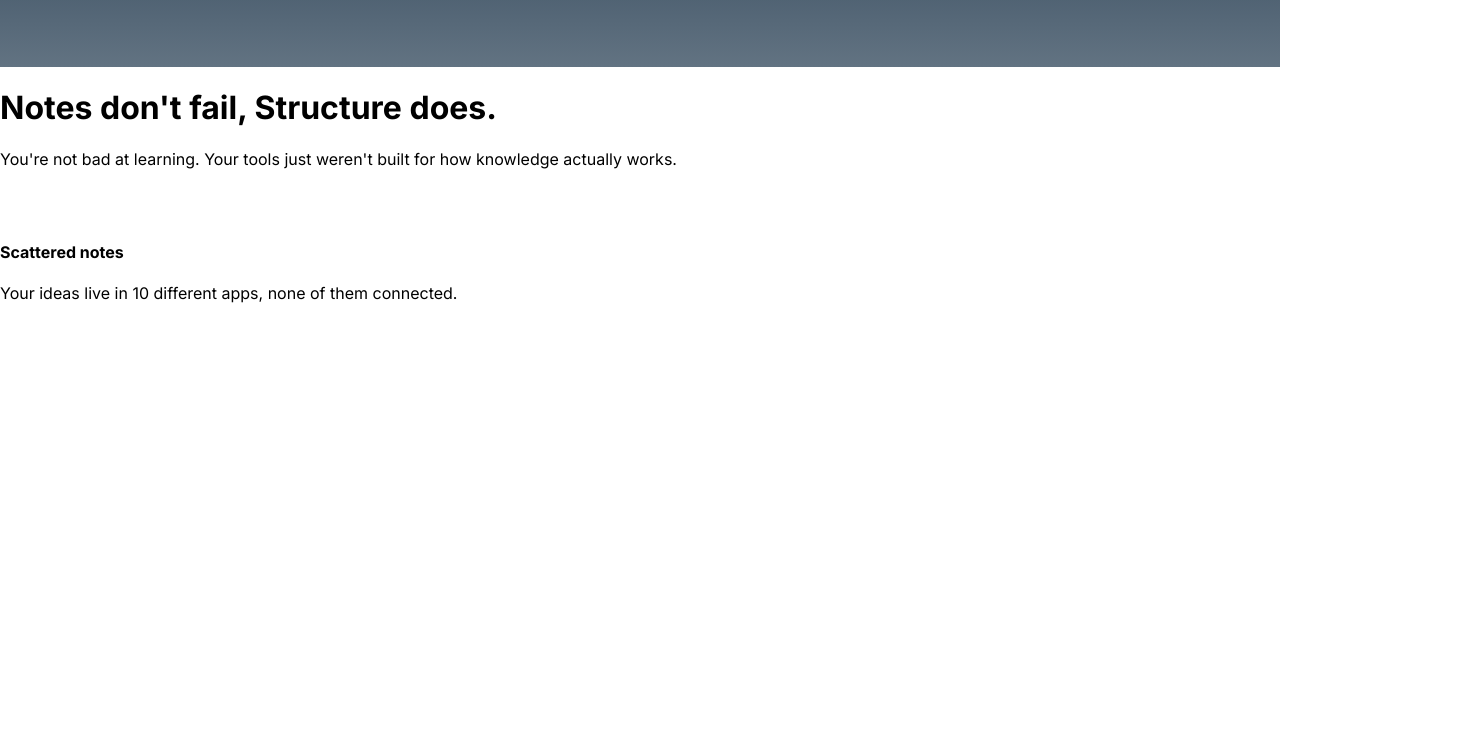
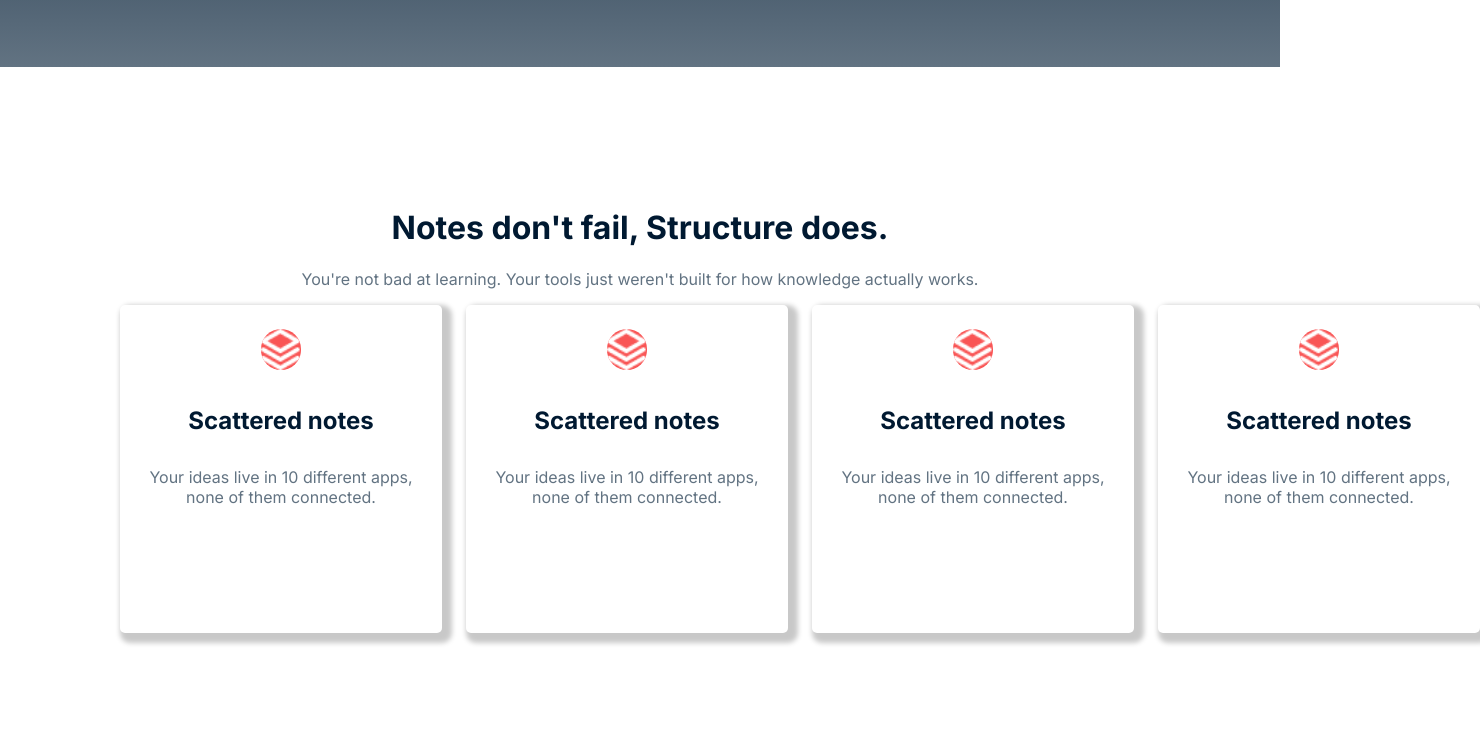
Before and after one commit to josimmss-git/PH-Asignment-1, a plain HTML site: page index.html in a window 1280 px wide. Shown: the part 408-1140 px from the top of the page, 1480 px wide, since content can reach past the window. Before the commit the page ends 800 px from the top, so only its background shows below. Drawn offline with Linux system fonts and the light colour scheme.

Commit message:
apps section design done according to the figma file

```diff
--- a/index.html
+++ b/index.html
@@ -70,18 +70,67 @@
         <p>You're not bad at learning. Your tools just weren't built for how knowledge actually works.</p>
       </div>
       <div class="apps-box">
+
         <div class="apps-card">
-          <div class="apps-img"><img src="../assets/Brain.png" alt=""></div>
+          <img src="./assets/Vector.png" alt="">
 
-          <div class="apps-details">
-            <h4>Scattered notes</h4>
-            <p>Your ideas live in 10 different apps, none of them connected.</p>
-          </div>
+          <h4>Scattered notes</h4>
+          <p>Your ideas live in 10 different apps, none of them connected.</p>
+        </div>
 
+        <div class="apps-card">
+          <img src="./assets/Vector.png" alt="">
+
+          <h4>Scattered notes</h4>
+          <p>Your ideas live in 10 different apps, none of them connected.</p>
         </div>
+
+        <div class="apps-card">
+          <img src="./assets/Vector.png" alt="">
+
+          <h4>Scattered notes</h4>
+          <p>Your ideas live in 10 different apps, none of them connected.</p>
+        </div>
+
+        <div class="apps-card">
+          <img src="./assets/Vector.png" alt="">
+
+          <h4>Scattered notes</h4>
+          <p>Your ideas live in 10 different apps, none of them connected.</p>
+        </div>
+
       </div>
     </div>
   </div>
+
+  <section id="brain">
+    <div class="brain-content" class="container">
+
+      <div class="brain-img"><img src="./assets/knowledge.png" alt=""></div>
+
+      <div class=" brain-structure">
+        <h5>The Solution</h5>
+        <h1>Your second brain,
+          structured by design.</h1>
+
+        <p>Personal Knowledge Vault isn't another note-taking app. zIt's a thinking environment where every note, link,
+          and
+          summarybecomes part of an interconnected web of understanding.</p>
+
+        <ul>
+          <li> <img src="./assets/CheckCircle.png" alt=""> Capture ideas with structure built-in from day one</li>
+          <li><img src="./assets/CheckCircle.png" alt="">Connect related concepts automatically as you write</li>
+          <li><img src="./assets/CheckCircle.png" alt="">Build lasting knowledge through reflection prompts</li>
+          <li><img src="./assets/CheckCircle.png" alt="">Find anything instantly with semantic search</li>
+        </ul>
+
+
+      </div>
+
+    </div>
+  </section>
+
+
 
 
 
--- a/style.css
+++ b/style.css
@@ -81,3 +81,64 @@ nav .nav-button button{
 #hero .hero-content .hero-heading .hero-h2{
   color: #30B868;
 }
+
+.apps-content{
+  padding: 120px;
+}
+
+.apps-box{
+  display: flex;
+  justify-content: space-between;
+  align-items: center;
+  text-align: center;
+  gap: 24px;
+}
+
+.apps-heading{
+  text-align: center;
+}
+
+.apps-heading h1{
+  color: #001931;
+}
+
+
+.apps-heading p{
+font-size: 16;
+line-height: 20px;
+color: #627382;
+}
+
+
+.apps-card img{
+  background: #F95555;
+  width: 40px;
+  border-radius: 25px;
+}
+
+.apps-card {
+  width: 300px;
+  height: 280px;
+  box-shadow: 5px 5px 5px 5px rgba(0, 0, 0, 0.215);
+  padding: 24px;
+  text-align: center;
+  background: #ffffff;
+  border-radius: 5px;
+
+
+
+}
+
+.apps-card h4{
+  font-size: 24px;
+  color: #001931;
+  width: 274px;
+  line-height: auto;
+
+
+}
+.apps-card p{
+  color: #627382;
+  width: 274px;
+  height: 40px;
+}
```
